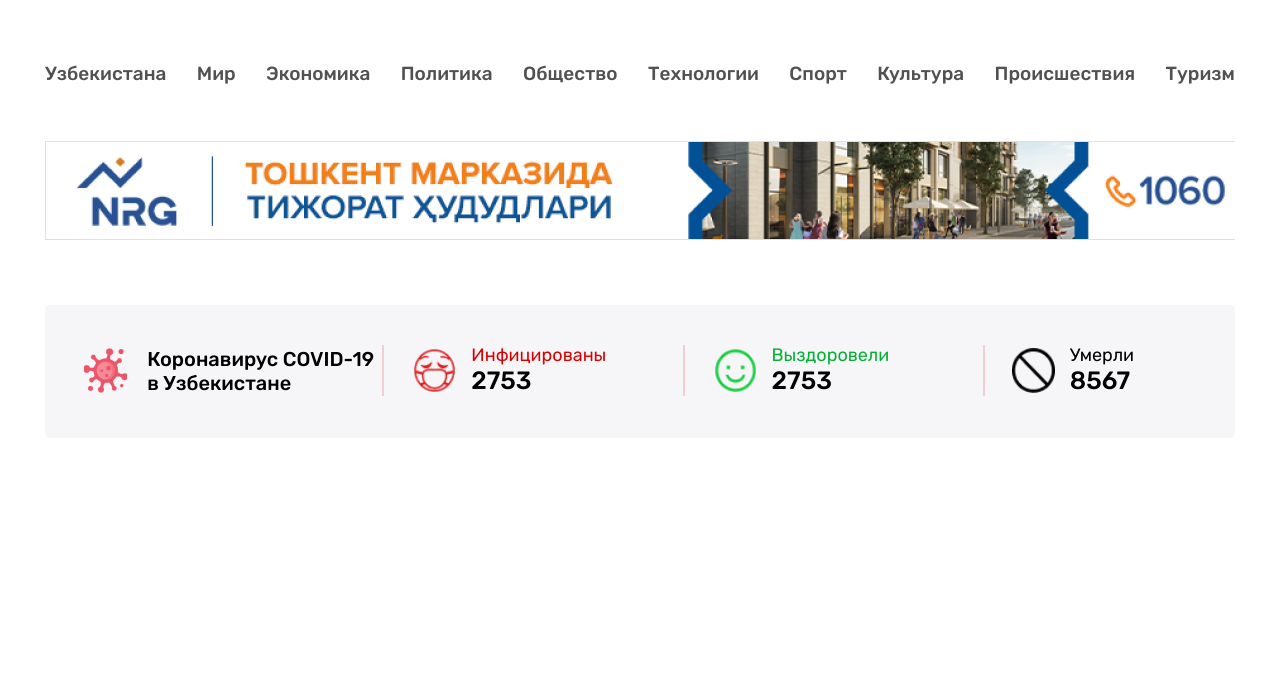
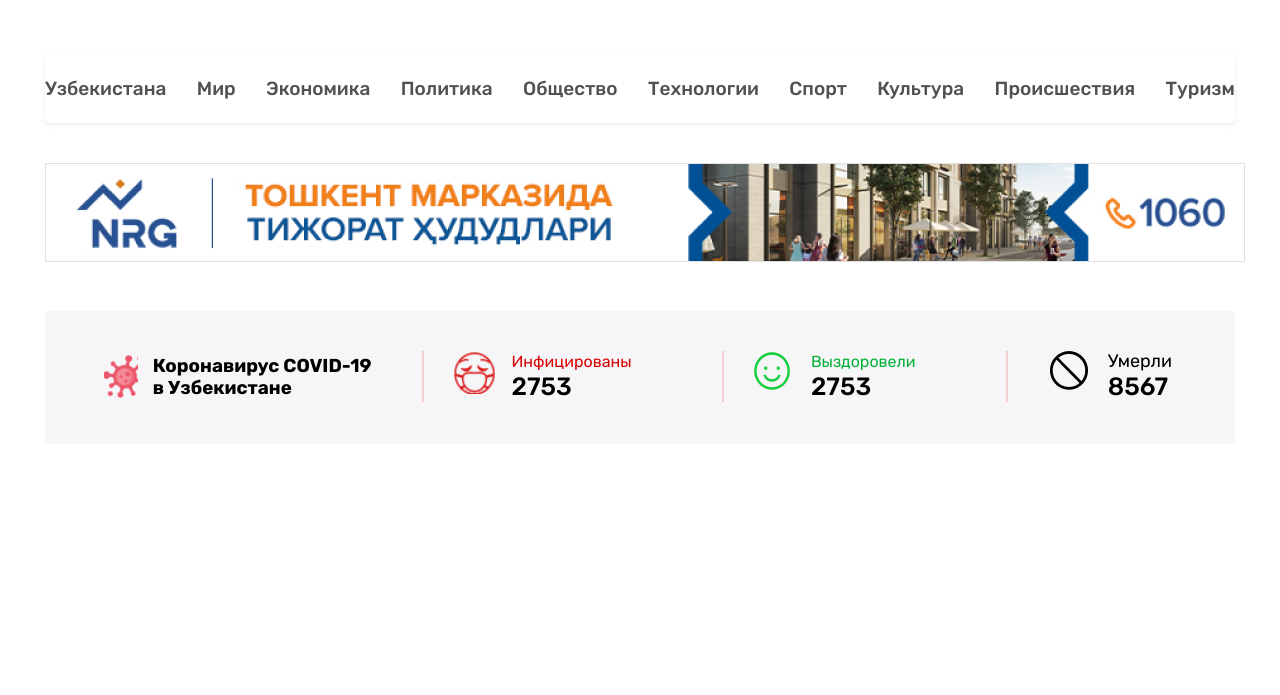
Before and after one commit to abdumovi/NT-24, a plain HTML site: page index.html in a window 1280 px wide. Shown: the part 105-800 px from the top of the page. Drawn offline with Linux system fonts and the light colour scheme.

Commit message:
add::before

```diff
--- a/css/style.css
+++ b/css/style.css
@@ -1,11 +1,12 @@
 *{
   font-family: 'Rubik', sans-serif;
   box-sizing: border-box;
+  padding: 0;
+  margin: 0;
 }
 .container{
   margin: 0 auto;
   width: 1190px;
-  overflow: hidden;
 }
 ul{
   padding: 0;
@@ -41,6 +42,7 @@ a{
   justify-content: space-between;
   align-items: center;
   margin-bottom: 65px;
+  padding-top: 10px;
 }
 .lup-img{
   vertical-align: middle;
@@ -77,16 +79,28 @@ a{
   padding: 8px;
   background: #FFFFFF;
   border-radius: 5px;
+  border: none;
 }
 .nav-list{
   display: flex;
   justify-content: space-between;
+  height: 70px;
+  align-items: center;
 }
 .nav-link{
   font-weight: 500;
   font-size: 19px;
   line-height: 23px;
   color: #515151;
+
+}
+.navigation{
+
+  background: #FFFFFF;
+  box-shadow: 0px 2px 5px rgba(159, 159, 159, 0.19);
+  border-radius: 5px;
+
+
 }
 
 .container1{
@@ -95,7 +109,7 @@ a{
   border-radius: 5px;
   height: 133px;
 }
-.reclam{
+.banner-headr{
   padding-top: 40px;
   padding-bottom: 45px;
 }
@@ -122,23 +136,42 @@ a{
   padding-right: 0;
   padding-left: 27px;
   border-left: 2px solid #F4CCD1;
-
-
 }
 
-.covid-title{
-  font-weight: 500;
-  font-size: 20px;
-  line-height: 24px;
-  color: #000000;
-  margin-left: 20px;
-  margin-top: 0;
-  margin-bottom: 0%;
+/* roww */
+.content23::before{
+  content:"";
+  width: 43px;
+  height: 43px;
+  background-repeat: no-repeat;
+  background-size: cover;
+  display: inline-block;
+  margin-right: 15px;
+}
+.row{
+  display:flex;
+}
+/* rowww */
+
+.covid-contents1::before{
+  background-image: url("../img/icon-infected.png");
+}
+.covid-contents2{
+  background-image: url("../img/icon-recovered.png");
+  background-repeat: no-repeat;
+}
+.title-strech::before{
+  background-image:url("../img/icon-covid.png") ;
+  width: 55px;
 }
 .covid-text{
   margin: 0;
   line-height: 21px;
   color: #DB0000;
+}
+.covid-contents{
+  background-image: url("../img/icon-dead.png");
+  background-repeat: no-repeat;
 }
 .covid-prise{
   margin: 0;
@@ -146,6 +179,9 @@ a{
   font-size: 25px;
   line-height: 30px;
   color: #000000;
+}
+.title-strech{
+  width: 270px;
 }
 .covid-contents{
   margin-left: 15px;
--- a/index.html
+++ b/index.html
@@ -23,9 +23,9 @@
           </ul>
         </div>
         <div class="search">
-          <a class="lup" href="#">
+          <button class="lup">
             <img class="lup-img" src="img/lup.png" alt="search">
-          </a>
+          </button>
           <a class="ru-icon" href="#">
             <img class="lup-img" src="img/ru.png" alt="logo"><span class="ru-span">РУ</span>
           </a>
@@ -49,7 +49,7 @@
           <li class="nav-item" ><a class="nav-link" href="#">Туризм</a></li>
         </ul>
       </nav>
-      <aside class="reclam">
+      <aside class="banner-headr">
         <img src="img/banner.jpg" alt="banner" width="1200px" height="99px">
       </aside>
     </div>
@@ -61,28 +61,32 @@
         <div class="container1">
           <ul class="covid-list">
             <li class="covid-item1">
-              <img class="covid-img" src="img/icon-covid.png" alt="icon-covid" width ="43px"height= "45px">
-              <h3 class="covid-title">Коронавирус COVID-19 <br>в Узбекистане</h3>
+             <div class="content23 row title-strech">
+              <h3 class="covid-title1">Коронавирус COVID-19 в Узбекистане</h3>
+             </div>
             </li>
             <li class="covid-item">
-              <img class="covid-img" src="img/icon-infected.png" alt="icon-covid" width ="43px"height= "45px">
-              <div class="covid-contents">
-                <p class="covid-text">Инфицированы</p>
-                <h3 class="covid-prise">2753</h3>
+              <div class="row covid-contents1 content23">
+                <div>
+                  <p class="covid-text">Инфицированы</p>
+                  <h3 class="covid-prise">2753</h3>
+                </div>
               </div>
             </li>
             <li class="covid-item">
-              <img class="covid-img" src="img/icon-recovered.png" alt="icon-covid" width ="43px"height= "45px">
-              <div class="covid-contents">
+              <div class="row  content23 covid-contents2">
+               <div>
                 <p class="covid-text1">Выздоровели</p>
                 <h3 class="covid-prise">2753</h3>
+               </div>
               </div>
             </li>
             <li class="covid-item2">
-              <img class="covid-img" src="img/icon-dead.png" alt="icon-covid" width ="43px"height= "45px">
-              <div class="covid-contents">
+              <div class="row content23 covid-contents">
+               <div>
                 <p class="covid-text2">Умерли</p>
                 <h3 class="covid-prise">8567</h3>
+               </div>
               </div>
             </li>
           </ul>
```
